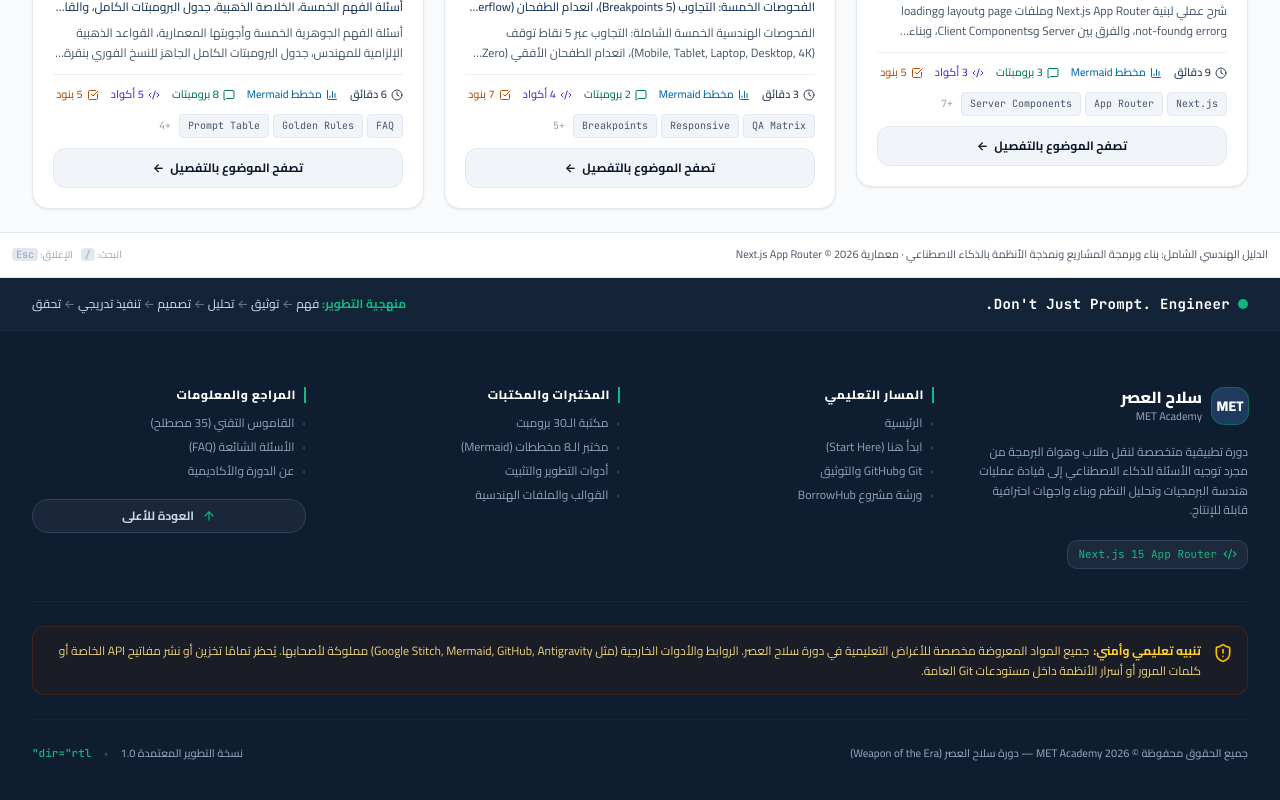
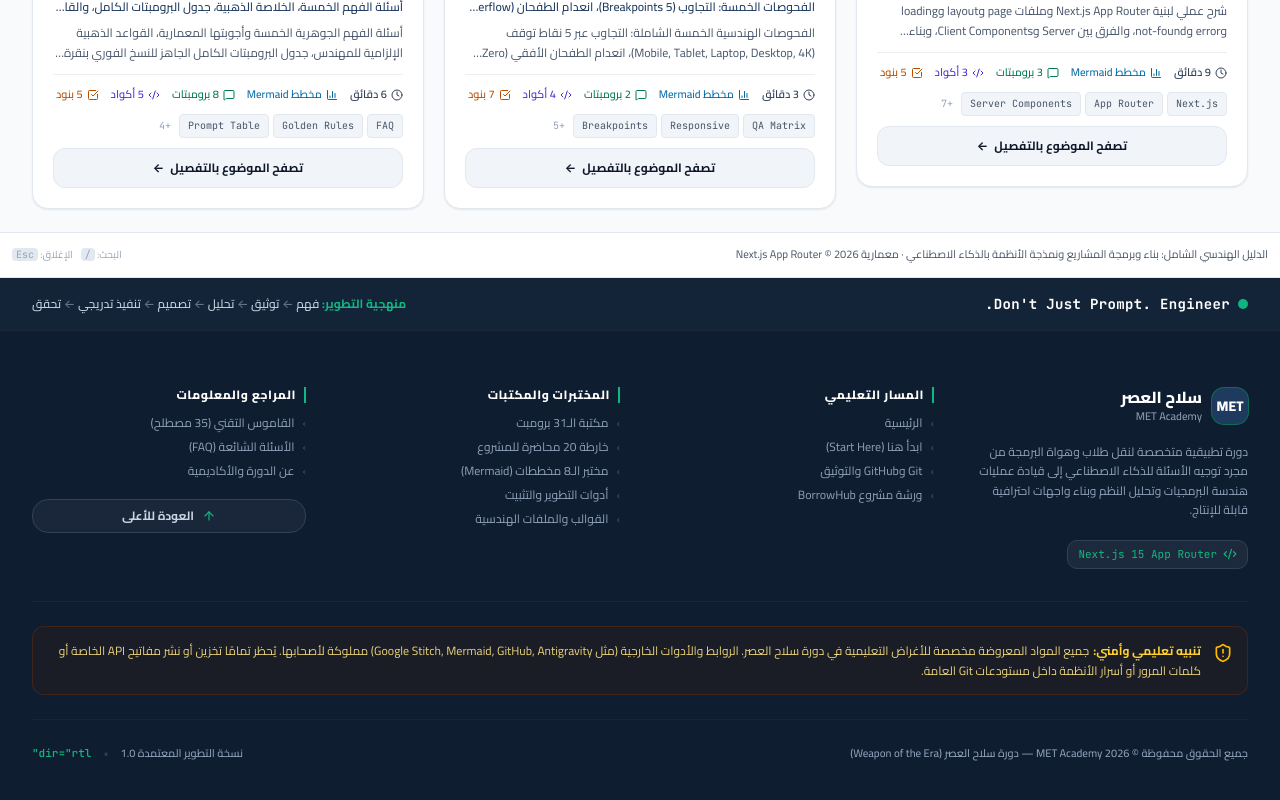
Before and after one commit to MahmoudAlmodalal/Ai_agents, a Next.js app: page / in a window 1280 px wide. Shown: the part 1548-2348 px from the top of the page. Built offline with nearby package versions, Linux system fonts and the light colour scheme.

Commit message:
feat: add roadmap link to footer

```diff
--- a/src/components/Footer.tsx
+++ b/src/components/Footer.tsx
@@ -125,7 +125,15 @@ export const Footer: React.FC = () => {
                   href="/prompts"
                   className="text-slate-400 hover:text-white transition-colors flex items-center gap-2"
                 >
-                  <span className="text-slate-600">›</span> مكتبة الـ30 برومبت
+                  <span className="text-slate-600">›</span> مكتبة الـ31 برومبت
+                </Link>
+              </li>
+              <li>
+                <Link
+                  href="/roadmap"
+                  className="text-slate-400 hover:text-white transition-colors flex items-center gap-2"
+                >
+                  <span className="text-slate-600">›</span> خارطة 20 محاضرة للمشروع
                 </Link>
               </li>
               <li>
```
